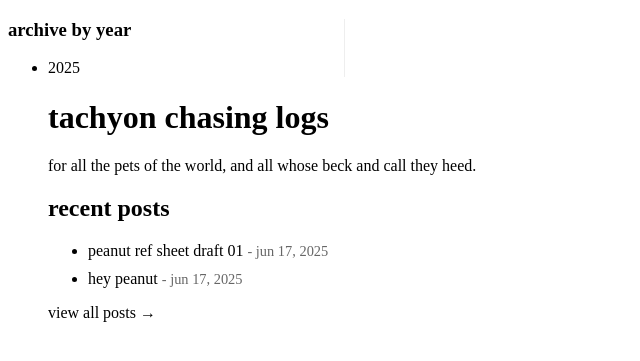
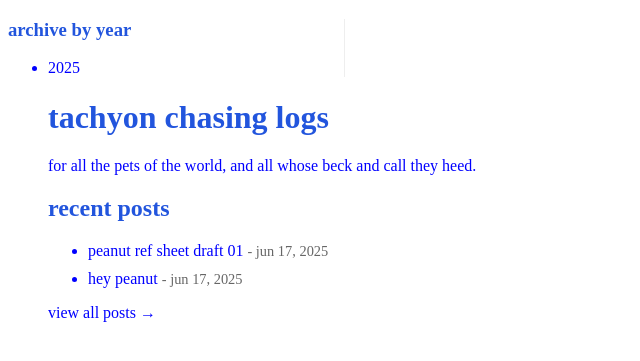
Before and after one commit to catgoesmiao/catgoesmiao.github.io, a Jekyll site: the page built from index.html, in a window 1280 px wide. Shown: the top 361 px of the page, without its empty margins (0-640 px from the left). Built offline with Jekyll 4.4.1, drawn with Linux system fonts in a browser that asks for light colours.

Commit message:
Update styles.css

```diff
--- a/assets/css/styles.css
+++ b/assets/css/styles.css
@@ -1,3 +1,16 @@
+body {
+  color: #0000ff; /* Pure blue */
+}
+
+/* Make sure links stay visible */
+a {
+  color: #0033aa; /* Slightly darker blue for links */
+}
+
+h1, h2, h3 {
+  color: #2255dd; /* Different blue for headings */
+}
+
 .container {
   display: flex;
 }
```
